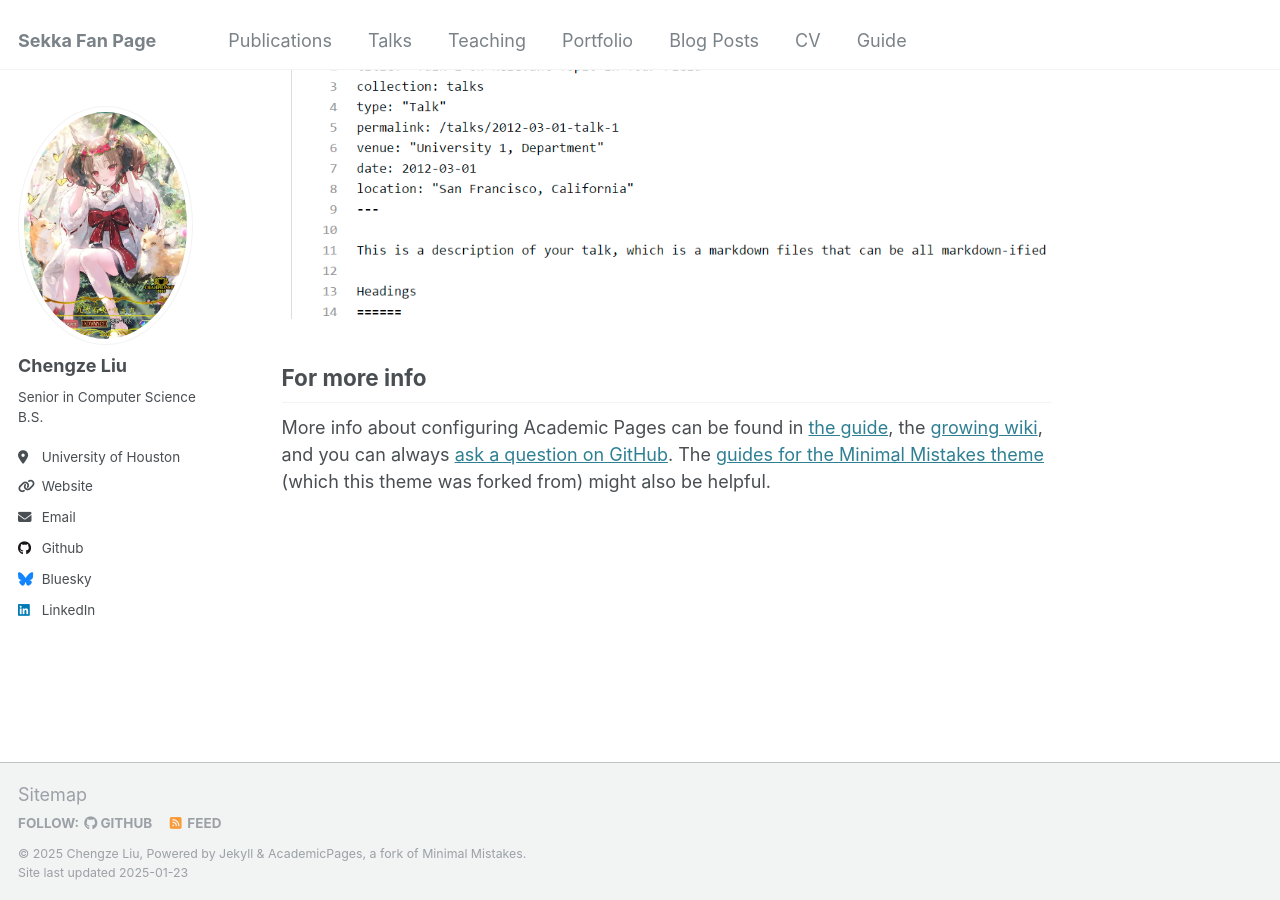
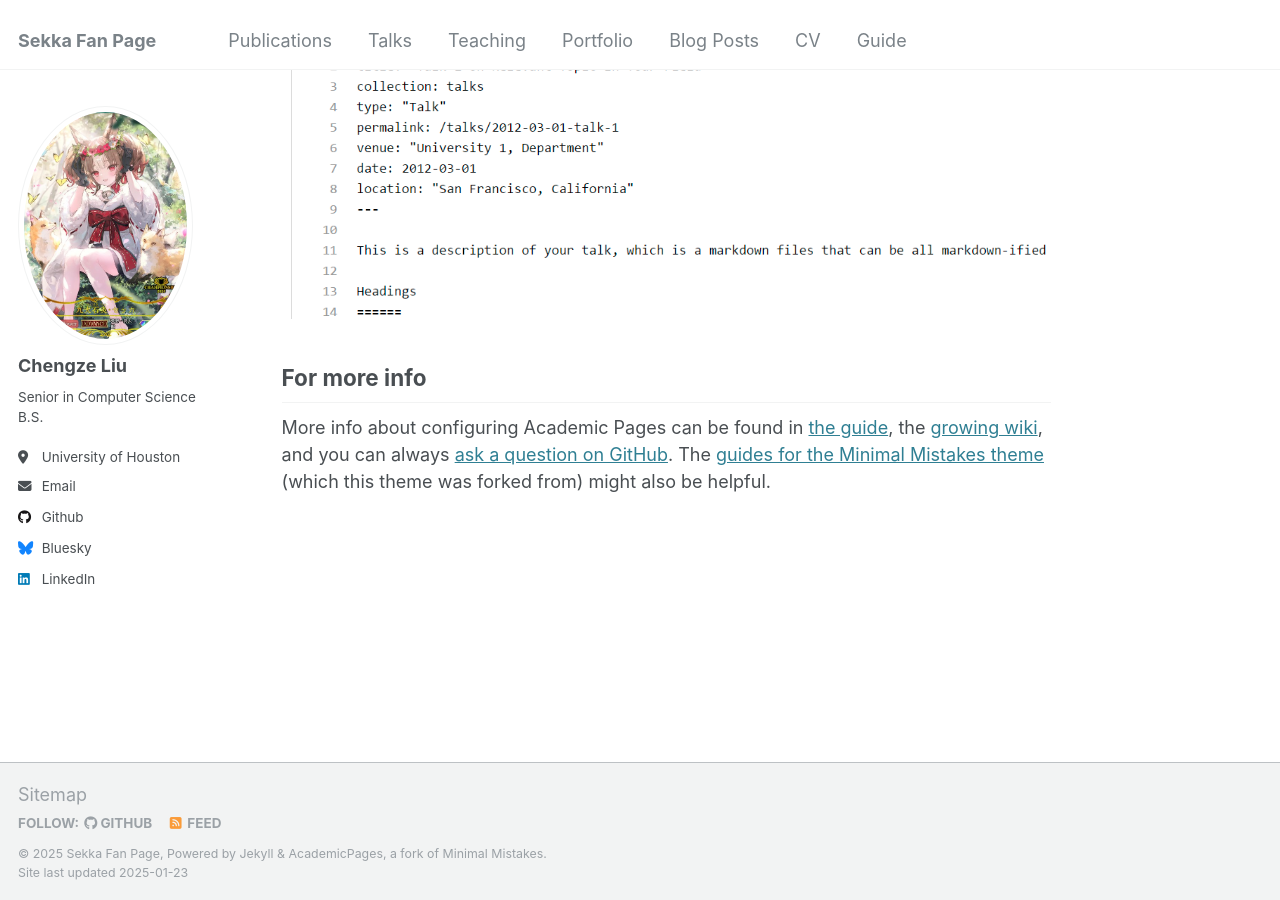
Before and after one commit to chengze24/chengze24.github.io, a Jekyll site: the page built from _pages/about.md, in a window 1280 px wide and 900 px high, scrolled down 2643 px. Built offline with Jekyll 4.4.1, drawn with Linux system fonts in a browser that asks for light colours.

Commit message:
Update _config.yml

```diff
--- a/_config.yml
+++ b/_config.yml
@@ -10,8 +10,8 @@
 locale                   : "en-US"
 title                    : Sekka Fan Page
 title_separator          : "-"
-name                     : &name "Chengze Liu"
-description              : &description
+name                     :
+description              :
 url                      :  # the base hostname & protocol for your site e.g. "https://[your GitHub username].github.io"
 baseurl                  : "" # the subpath of your site, e.g. "/blog"
 repository               : https://github.com/chengze24/chengze24.github.io
@@ -26,8 +26,9 @@
   pronouns         : # example: "she/her"
   bio              : Senior in Computer Science B.S.
   location         : University of Houston
+  Department of Computer Science: cs.uh.edu
   employer         :
-  uri              : cs.uh.edu
+  uri              :
   email            : chengzeliu2022@gmail.com
 
   # Academic websites
@@ -58,7 +59,7 @@
   keybase          : # Username
   instagram        : # Username
   lastfm           : # Username
-  linkedin         : Chengze Liu
+  linkedin         : https://www.linkedin.com/in/chengze-liu-a199a8348/
   mastodon         : # URL
   medium           : # URL
   pinterest        : # Username
```
